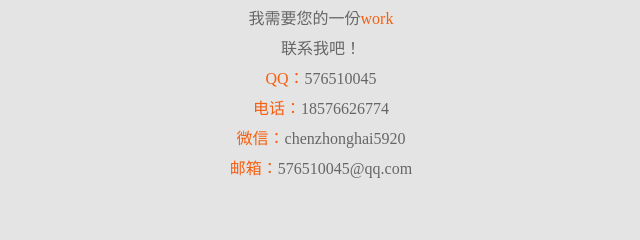
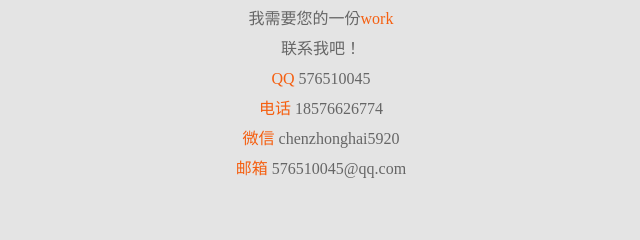
Before and after one commit to chenzhonghai/chenzhonghai.github.io, a plain HTML site: page index.html in a window 1280 px wide. Shown: the part 4414-4654 px from the top of the page, 319-959 px from the left. Drawn offline with Linux system fonts and the light colour scheme.

Commit message:
Update index.html

```diff
--- a/index.html
+++ b/index.html
@@ -120,10 +120,10 @@
 				<p>在这之前</p>
 				<p>我需要您的一份<span>work</span></p>
 				<p>联系我吧！</p>
-				<p><span>QQ：</span>576510045</p>
-				<p><span>电话：</span>18576626774</p>
-				<p><span>微信：</span>chenzhonghai5920</p>
-				<p><span>邮箱：</span>576510045@qq.com</p>
+				<p><span>QQ </span>576510045</p>
+				<p><span>电话 </span>18576626774</p>
+				<p><span>微信 </span>chenzhonghai5920</p>
+				<p><span>邮箱 </span>576510045@qq.com</p>
 			</div>
 		</div>
 		<div class="footer">
```
